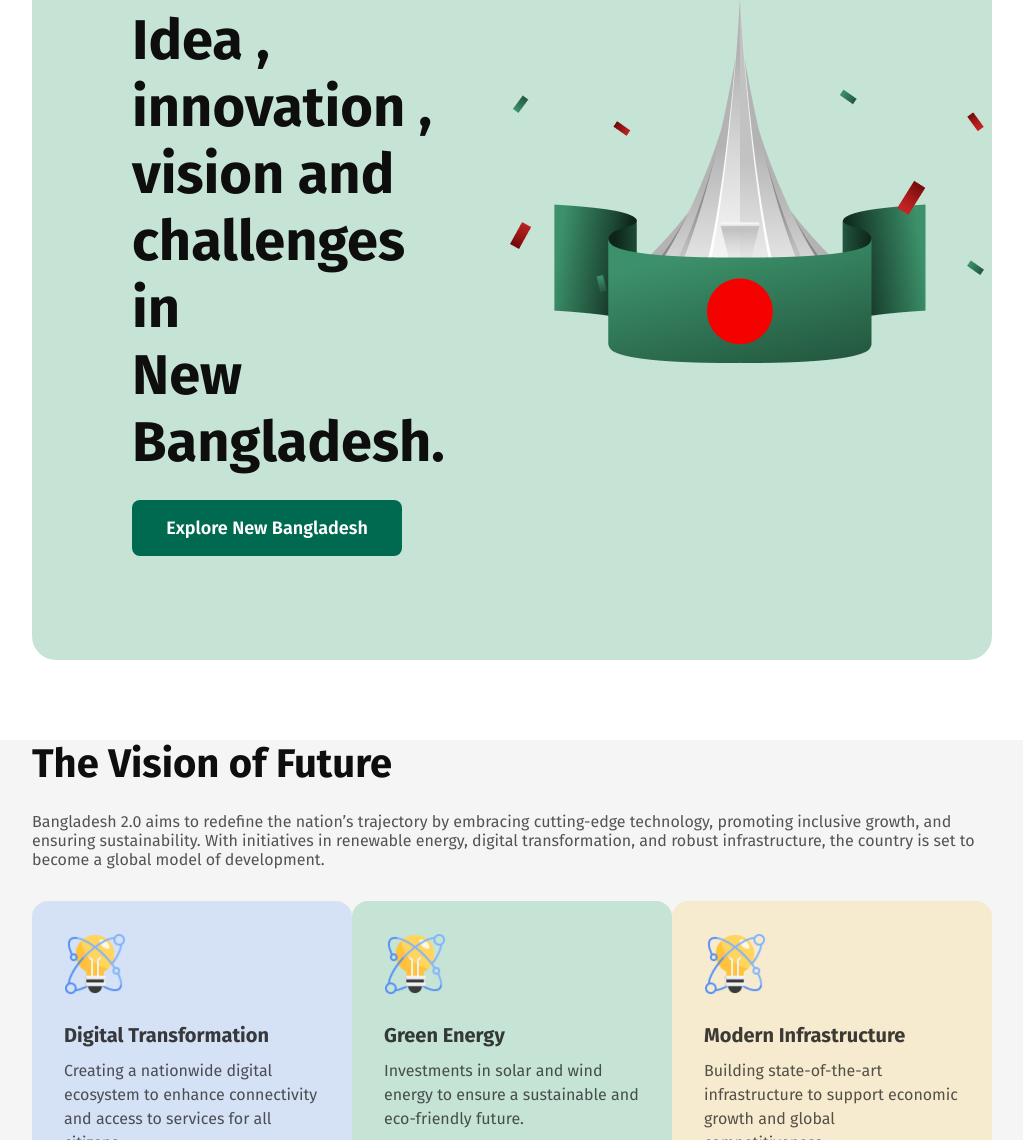
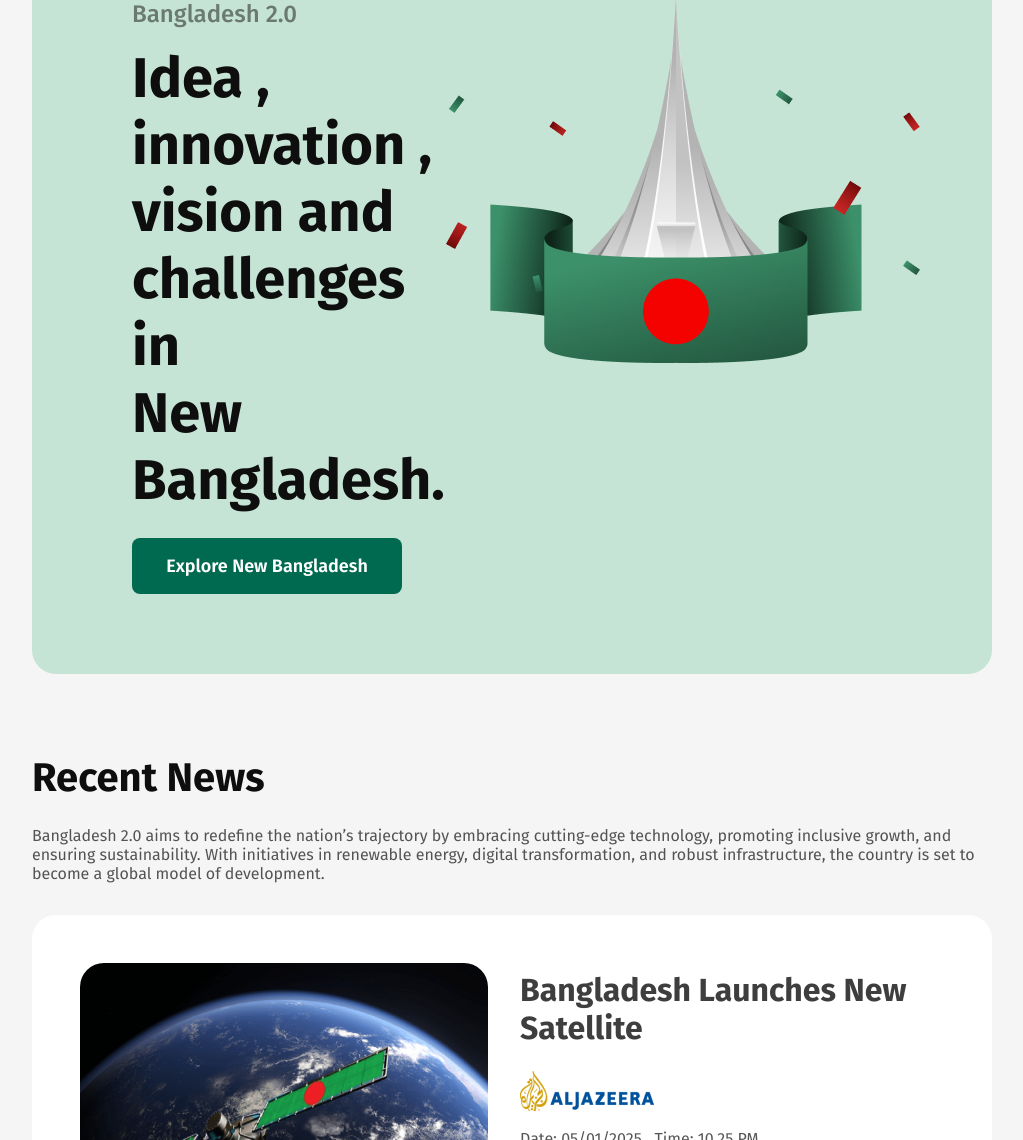
Before and after one commit to athikcodes/my-first-assignment, a plain HTML site: page index.html in a window 1280 px wide. Shown: the part 137-1277 px from the top of the page, without its empty margins (128-1151 px from the left). Drawn offline with Linux system fonts and the light colour scheme.

Commit message:
added all code

```diff
--- a/index.html
+++ b/index.html
@@ -10,70 +10,39 @@
 
 </head>
 <body>
+    <main>
+        <section>
+          <div class="bangladesh-idea">
+            <div class="bangladesh">
+                <div class="bangladesh-container">
+                    <p class="idea-p">
+                        Bangladesh 2.0
 
-    <header>
+                    </p>
+                    <h1 class="idea-h">
+                        Idea , innovation ,<br>
+                        vision and challenges in<br> New Bangladesh.
 
-        <div class="header-container">
+                    </h1>
+                    <div class="button-one">
+                        <button class="idea-b">
+                            Explore New Bangladesh
 
-        <div class="container">
-            <p class="heading-title">Bangladesh 2.0</p>
-            <h1 class="heading-sub-title">Idea , innovation ,<br>
-                vision and challenges in<br> New Bangladesh.
-            </h1>
-
-            <div class="btn-div">
-                <button class="heading-btn">Explore New Bangladesh</button>
+                        </button>
                     </div>
                 </div>
 
-
-        <div class="header-sub-container">
+                    <div class="bangladesh-sub">
                         <img src="assets/hero.png" alt="">
 
                     </div>
 
             </div>
 
-    </header>
-
-    <main>
-        <section class="section-1">
-            <h1 class="vision-future">The Vision of Future</h1>
-                <p class="vision-future-pra">Bangladesh 2.0 aims to redefine the nation’s trajectory by embracing cutting-edge technology, promoting inclusive growth, and ensuring sustainability. With initiatives in renewable energy, digital transformation, and robust infrastructure, the country is set to become a global model of development.</p>
-
-            <div class="the-vision">
+          </div>
+        </section>
 
 
-                <div class="cart-vision">
-                    <img class="images" src="assets/card-icon.png" alt="">
-                    <h2 class="green-h2">Digital Transformation</h2>
-                    <p class="all-pra"> Creating a nationwide digital ecosystem to enhance connectivity and access to services for all citizens.</p>
-                    <div class="cart-main-btn">
-                        <button class="cart-btn-1">Learn More</button>
-                       </div>
-
-                </div>
-                <div class="cart-vision-title">
-                    <img class="images" src="assets/card-icon.png" alt="">
-                    <h2 class="green-h2">Green Energy</h2>
-                    <p class="all-pra-2 all-pra">Investments in solar and wind energy to ensure a sustainable and eco-friendly future.</p>
-                    <div class="cart-main-btn">
-                        <button class="cart-btn-2">Learn More</button>
-                       </div>
-
-                </div>
-                <div class="cart-vision-sub-title">
-                    <img class="images" src="assets/card-icon.png" alt="">
-                    <h2 class="green-h2">Modern Infrastructure</h2>
-                    <p class="all-pra-3 all-pra">Building state-of-the-art infrastructure to support economic growth and global competitiveness.</p>
-                   <div class="cart-main-btn">
-                    <button class="cart-btn-3">Learn More</button>
-                   </div>
-
-                </div>
-
-            </div>
-        </section>
 <!-- recent news -->
 
         <section>
--- a/style/index.css
+++ b/style/index.css
@@ -6,58 +6,64 @@
     box-sizing: border-box;
     font-family: Fira Sans;
 
+}
+
+
+
+.bangladesh-idea{
+
+    margin:20px 160px 80px 160px;
+    border-radius: 24px;
+    background: rgb(198, 228, 214);
+
+
+}
+.bangladesh{
+    display: flex;
+    justify-content:space-between;
+    padding: 80px 100px;
+
+
+
+}
+.bangladesh-container{
+    margin-top: 37px;
+
+}
+.idea-p{
+color: rgba(14, 14, 14, 0.5);
+font-size: 24px;
+font-weight: 500;
+line-height: 29px;
+margin-bottom: 16px;
+}
+.idea-h{
+color: rgb(14, 14, 14);
+font-size: 56px;
+font-weight: 700;
+line-height: 67px;
+margin-bottom: 24px;
+}
+
+.button-one{
+
+
+
+}
+.idea-b{
+    width: 270px;
+    height: 56px;
+    border-radius: 8px;
+    background: rgb(0, 106, 80);
+    color: rgb(255, 255, 255);
+    font-size: 18px;
+    font-weight: 600;
+    border: none;
 
 
 }
 
 
-
-heading{
-    max-width: 1280px;
-
-
-}
-.header-container{
-    background-color: #C6E4D6;
-    display: flex;
-    justify-content: space-between;
-    border-radius: 24px;
-    margin: 20px 160px 80px 160px ;
-    gap: 64px;
-    padding: 80px 100px;
-}
-.container{
-
-
-}
-.heading-title{
-    font-size: 24px;
-    font-weight: 500;
-    color: #0E0E0E80;
-    margin-bottom: 16px;
-}
-.heading-sub-title{
-    font-size: 56px;
-    font-weight: 700;
-    color: rgb(14, 14, 14);
-
-}
-
-.heading-btn{
-    font-size: 18px;
-    font-weight: 600;
-    color:#FFFFFF;
-    border-radius: 8px;
-    background: rgb(0, 106, 80);
-    margin: 24px 0px;
-    width: 270px;
-    height: 56px;
-    border: none;
-
-}
-.header-sub-container{
-    text-align: center;
-}
 
 /* the vision of future */
 
@@ -67,6 +73,7 @@ heading{
 .the-vision{
     display: flex;
     justify-content: space-between;
+
 }
 .cart-vision{
     width: 410.67px;
@@ -321,8 +328,6 @@ margin-bottom: 32px;
     gap: 24px;
 
 
-
-
 }
 .btn-1{
 width: 264px;
```
Lines whose indentation alone changed are shown as unchanged.
